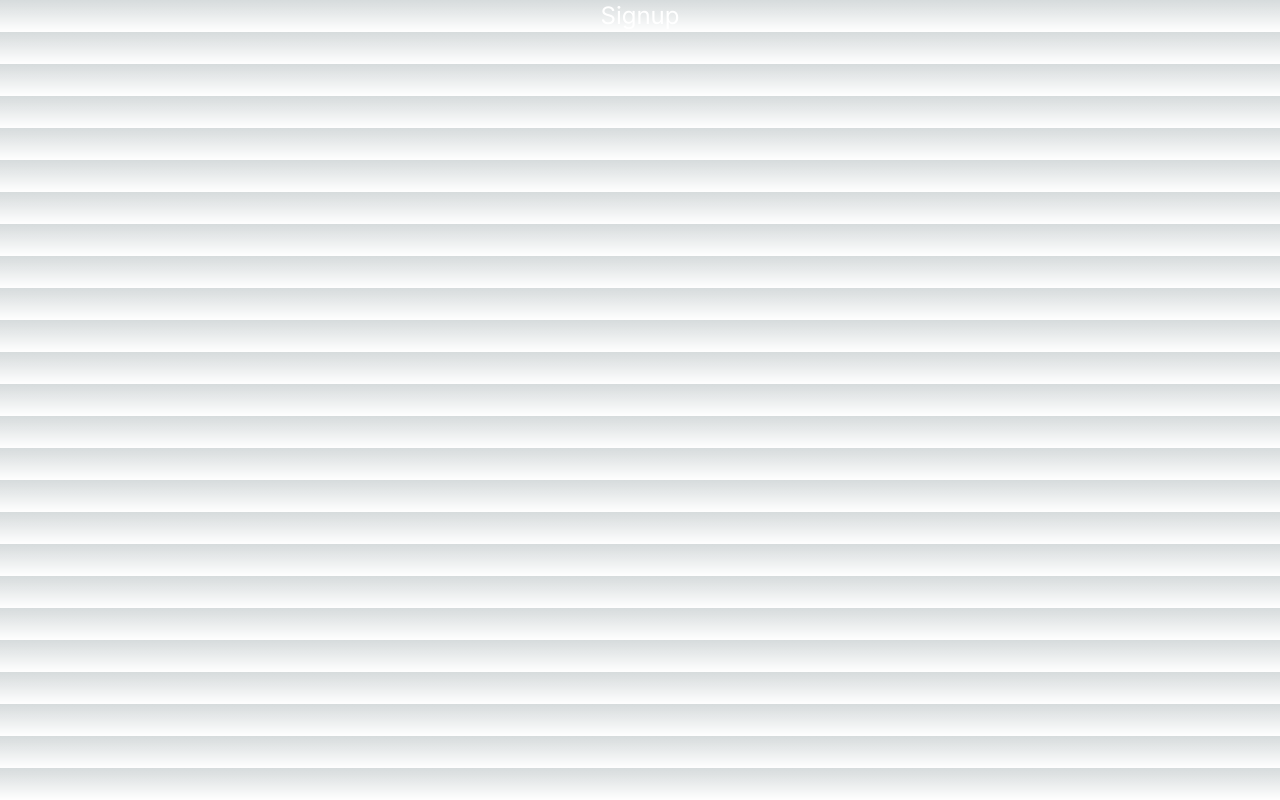
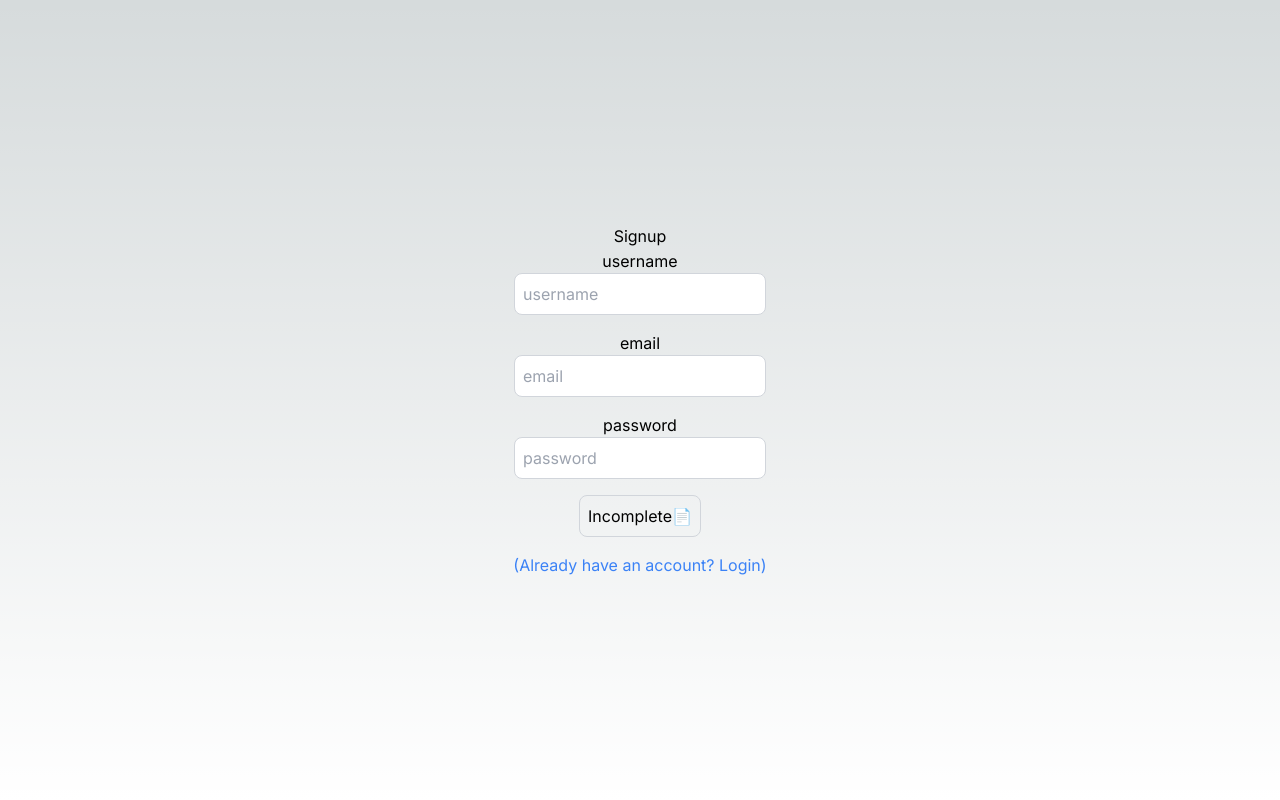
Before and after one commit to limeiscool/next-appwrite-tut, a Next.js app: page /signup in a window 1280 px wide. Built offline with nearby package versions, Linux system fonts and the light colour scheme.

Commit message:
feat: signup complete

```diff
--- a/package.json
+++ b/package.json
@@ -9,6 +9,7 @@
     "lint": "next lint"
   },
   "dependencies": {
+    "@types/bcryptjs": "^2.4.6",
     "axios": "^1.6.8",
     "bcryptjs": "^2.4.3",
     "jsonwebtoken": "^9.0.2",
--- /dev/null
+++ b/src/app/api/users/signup/route.ts
@@ -0,0 +1,45 @@
+import {connect} from "@/db/config";
+import User from "@/models/userModel.js"
+import { NextResponse, NextRequest } from "next/server";
+import bcrypt from "bcryptjs";
+
+connect();
+
+export async function POST(request:NextRequest) {
+  try {
+    const reqBody = await request.json();
+    const {username, email, password} = reqBody;
+
+    // user check
+    const user = await User.findOne({email})
+    if (user) {
+      return NextResponse.json({
+        error: "User already exists"
+      }, {status: 400})
+    }
+
+    // password hash
+    const salt = await bcrypt.genSalt(10);
+    const hashedPassword = await bcrypt.hash(password, salt);
+
+    const newUser = new User({
+      username,
+      email,
+      password: hashedPassword
+    })
+    const savedUser = await newUser.save();
+    if (savedUser) {
+      console.log("😎 A new user has signed up.")
+    }
+    return NextResponse.json({
+      message: "User created successfully",
+      success: true,
+      savedUser
+    });
+
+  } catch (error:any) {
+    return NextResponse.json({
+      error: error.message
+    }, {status: 500});
+  }
+}
--- a/src/app/login/page.tsx
+++ b/src/app/login/page.tsx
@@ -1,7 +1,37 @@
+"use client";
+import Link from "next/link"
+import React, { useState } from "react";
+import { useRouter } from "next/navigation";
+import axios from "axios";
+
 export default function LoginPage() {
+  const [user, setUser] = useState({
+    email: "",
+    password: "",
+  });
+
+  const onLogin = async () => {
+
+  }
+
   return (
-    <div className="flex-col items-center justify-center">
-      <h1 className="text-center text-white text-2xl">Login</h1>
+    <div className="flex flex-col items-center justify-center min-h-screen py-2">
+      <h1>Login</h1>
+      <hr />
+      <label htmlFor="email">email</label>
+      <input
+       className="p-2 border border-gray-300 rounded-lg mb-4 focus:outline-none focus:border-gray-600"
+       type="text" name="email" id="email" value={user.email} onChange={(e) => setUser({ ...user, email: e.target.value })}
+      placeholder="email"
+      />
+      <label htmlFor="password">password</label>
+      <input
+       className="p-2 border border-gray-300 rounded-lg mb-4 focus:outline-none focus:border-gray-600"
+       type="text" name="password" id="password" value={user.password} onChange={(e) => setUser({ ...user, password: e.target.value })}
+      placeholder="password"
+      />
+      <button onClick={onLogin} className="p-2 border border-gray-300 rounded-lg mb-4 focus:ouline-none focus:border-gray-600">Login</button>
+      <Link href="/signup" className="text-blue-500 hover:underline" >(Don&apos;t have an account? SignUp)</Link>
     </div>
   )
 }
--- /dev/null
+++ b/src/app/profile/[id]/page.tsx
@@ -0,0 +1,9 @@
+export default function IdPage({params} : any) {
+  return (
+    <div className="flex flex-col items-center justify-center min-h-screen py-2">
+      <h1>Profile</h1>
+      <hr />
+      <p>Profile Page {params.id}</p>
+    </div>
+  )
+}
--- /dev/null
+++ b/src/app/profile/page.tsx
@@ -0,0 +1,9 @@
+export default function ProfilePage() {
+  return (
+    <div className="flex flex-col items-center justify-center min-h-screen py-2">
+      <h1>Profile</h1>
+      <hr />
+      <p>Profile Page</p>
+    </div>
+  )
+}
--- a/src/app/signup/page.tsx
+++ b/src/app/signup/page.tsx
@@ -1,9 +1,68 @@
-
+"use client";
+import Link from "next/link"
+import React, { useEffect, useState } from "react";
+import { useRouter } from "next/navigation";
+import axios from "axios";
+import { set } from "mongoose";
+import toast, { Toaster } from "react-hot-toast";
 
 export default function SignupPage() {
+  const router = useRouter();
+  const [user, setUser] = useState({
+    email: "",
+    password: "",
+    username: "",
+  });
+  const [buttonDisabled, setButtonDisabled] = useState(true);
+  const [loading, setLoading] = useState(false);
+
+  const onSignup = async () => {
+    try {
+      setLoading(true);
+      const res = await axios.post('/api/users/signup', user)
+      console.log("Signed up!", res.data)
+      router.push("/login");
+    } catch (error:any) {
+      console.log("Sign up error: ", error);
+      toast.error(error.message)
+    } finally {
+      setLoading(false);
+    }
+  }
+
+  useEffect(() => {
+    if (user.email && user.password && user.username) {
+      setButtonDisabled(false);
+    } else {
+      setButtonDisabled(true);
+    }
+  }, [user]);
+
   return (
-    <div className="flex-col items-center justify-center">
-      <h1 className="text-center text-white text-2xl">Signup</h1>
+    <div className="flex flex-col items-center justify-center min-h-screen py-2">
+      <h1>{loading ? "Loading..." : "Signup"}</h1>
+      <hr />
+      <label htmlFor="username">username</label>
+      <input
+       className="text-black p-2 border border-gray-300 rounded-lg mb-4 focus:outline-none focus:border-gray-600"
+       type="text" name="username" id="username" value={user.username} onChange={(e) => setUser({ ...user, username: e.target.value })}
+      placeholder="username"
+      />
+      <label htmlFor="email">email</label>
+      <input
+       className="text-black p-2 border border-gray-300 rounded-lg mb-4 focus:outline-none focus:border-gray-600"
+       type="text" name="email" id="email" value={user.email} onChange={(e) => setUser({ ...user, email: e.target.value })}
+      placeholder="email"
+      />
+      <label htmlFor="password">password</label>
+      <input
+       className="text-black p-2 border border-gray-300 rounded-lg mb-4 focus:outline-none focus:border-gray-600"
+       type="text" name="password" id="password" value={user.password} onChange={(e) => setUser({ ...user, password: e.target.value })}
+      placeholder="password"
+      />
+      <button onClick={onSignup} className="p-2 border border-gray-300 rounded-lg mb-4 focus:ouline-none focus:border-gray-600">{buttonDisabled ? "Incomplete📄 " : "Signup 😎"}</button>
+      <Toaster />
+      <Link href="/login" className="text-blue-500 hover:underline" >(Already have an account? Login)</Link>
     </div>
   )
 }
--- /dev/null
+++ b/src/db/config.ts
@@ -0,0 +1,20 @@
+import mongoose from "mongoose";
+
+export async function connect() {
+  try {
+    mongoose.connect(process.env.MONGO_URI!)
+    const connection = mongoose.connection;
+
+    connection.on("connected", () => {
+      console.log("Connected to MongoDB database");
+    });
+
+    connection.on("error", (error) => {
+      console.error("Error connecting to MongoDB:", error);
+      process.exit();
+    });
+  } catch (error) {
+    console.log("Error connecting to database")
+    console.log(error);
+  }
+}
--- /dev/null
+++ b/src/models/userModel.js
@@ -0,0 +1,34 @@
+import mongoose from "mongoose";
+
+const userSchema = new mongoose.Schema({
+  username: {
+    type: String,
+    required: true,
+    unique: true,
+  },
+  email: {
+    type: String,
+    required: [true, "Email is required"],
+    unique: true,
+  },
+  password: {
+    type: String,
+    required: [true, "Password is required"],
+  },
+  isVerified: {
+    type: Boolean,
+    default: false,
+  },
+  isAdmin: {
+    type: Boolean,
+    default: false,
+  },
+  forgotPasswordToken: String,
+  forgotPasswordTokenExpires: Date,
+  verifyToken: String,
+  verifyTokenExpires: Date,
+});
+// !! CANNOT use 3rd model param causes overwrite error
+const User = mongoose.model.users || mongoose.model("users", userSchema);
+
+export default User;
```
Also changed, not shown: src/app/api/users/login/route.ts (added), 1 other file (tests, documents, lock files or other folders).
